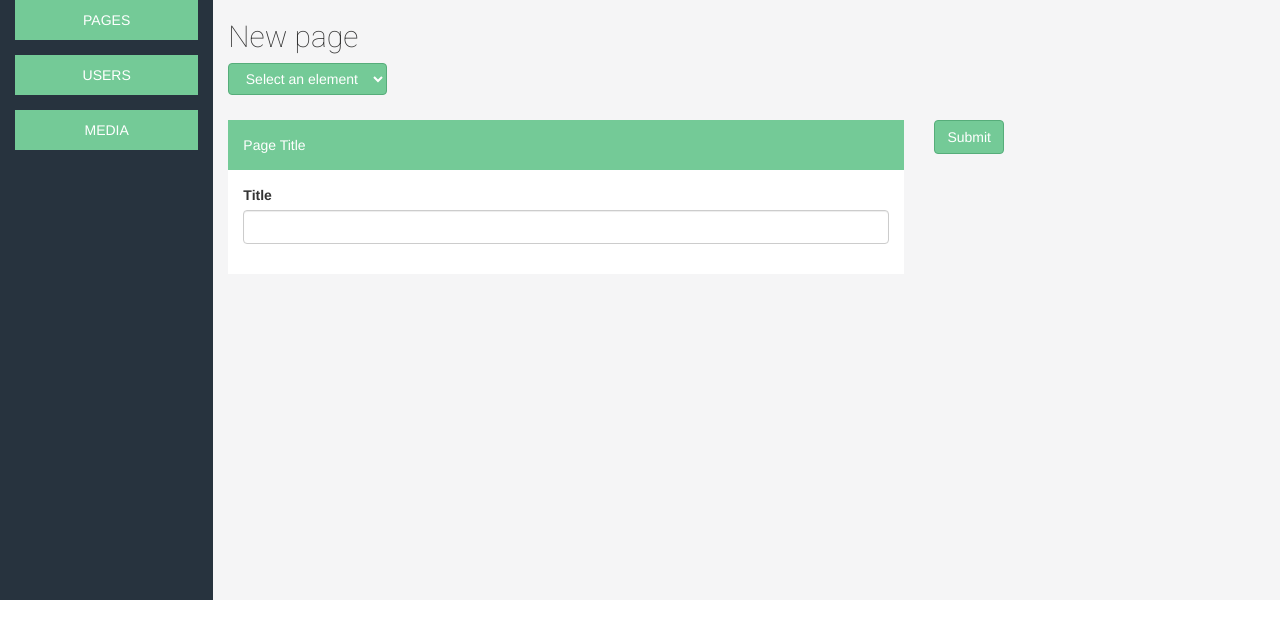
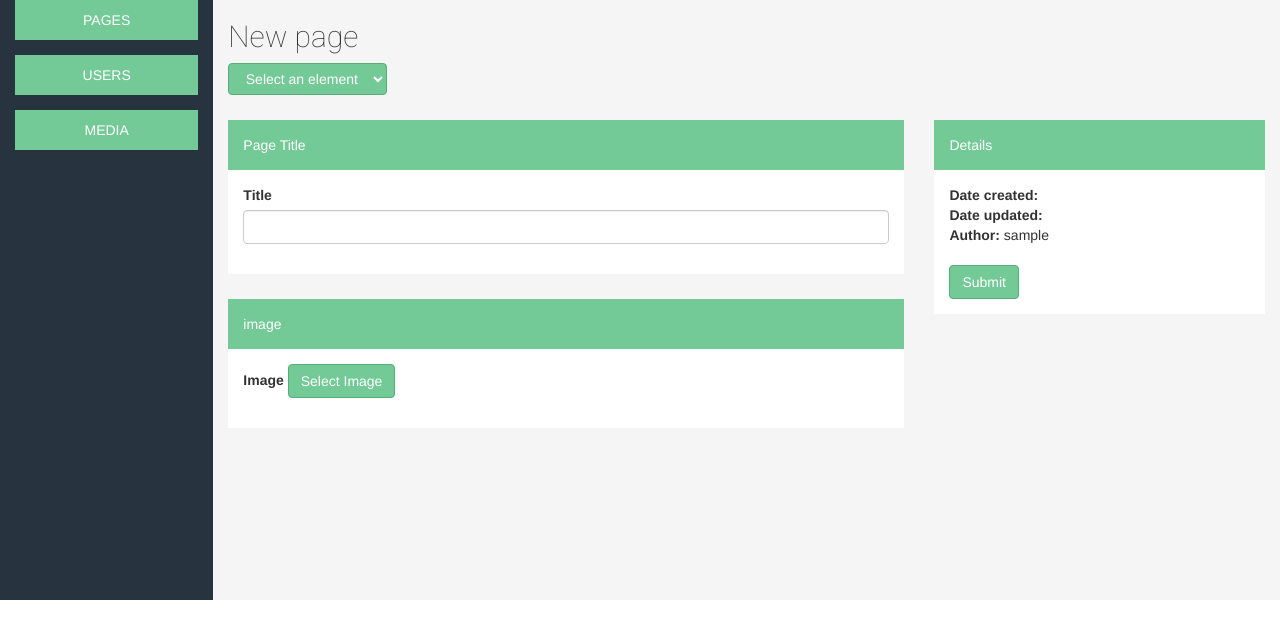
Before and after one commit to Johnystardust/MyCMS, a PHP site: page /admin/new-page.php in a window 1280 px wide. Shown: the part 40-679 px from the top of the page. Run offline with PHP 8.4, Linux system fonts and the light colour scheme; the visitor is signed in with stand-in values (Sample User, id 1).

Commit message:
Beginning of the image element block

```diff
--- a/admin/includes/class/User.php
+++ b/admin/includes/class/User.php
@@ -33,7 +33,7 @@ class User {
 
             if(count($q) > 0){
                 if($userRow['password'] === $userPassword){
-                    $_SESSION['user_session_id']       = $userRow['id'];
+                    $_SESSION['user_session_id']    = $userRow['id'];
                     $_SESSION['user_session_name']  = $userRow['username'];
                     return true;
                 }
--- a/admin/index.php
+++ b/admin/index.php
@@ -1,7 +1,7 @@
 <?php
 
-error_reporting(E_ALL);
-ini_set('display_errors', 1);
+//error_reporting(E_ALL);
+//ini_set('display_errors', 1);
 
 include_once('../config.php');
 
--- a/admin/new-page.php
+++ b/admin/new-page.php
@@ -93,11 +93,44 @@ include_once('admin-header.php');
                         </div>
                     </div>
 
+
+
+                    <!-- TESTTING PURPOSES -->
+                    <div class="form-block">
+
+                        <div class="form-block-top">
+                            <span>image</span>
+                        </div>
+
+                        <div class="form-block-body">
+
+                            <input type="hidden" name="elements[][type]" value="image"/>
+
+                            <div class="form-group">
+                                <label for="image">Image</label>
+                                <input type="hidden" name="elements[][image]" value=""/>
+
+                                <a class="btn btn-green" href="#" onclick="chooseImage()">Select Image</a>
+                            </div>
+
+                        </div>
+
+                    </div>
+
                 </div>
 
                 <div class="form-side col-md-4">
                     <div class="form-side-block">
-                        <input class="btn btn-green" type="submit" name="submit" value="Submit"/>
+                        <div class="form-side-block-top">
+                            <span>Details</span>
+                        </div>
+
+                        <div class="form-side-block-body">
+                            <span><strong>Date created: </strong></span><br/>
+                            <span><strong>Date updated: </strong></span><br/>
+                            <span><strong>Author: </strong><?php echo $_SESSION['user_session_name']; ?></span><br/><br/>
+                            <input class="btn btn-green" type="submit" name="submit" value="Submit"/>
+                        </div>
                     </div>
                 </div>
 
```
Also changed, not shown: admin/edit-page.php (+4 -3 lines), page.php (+17 -7 lines).
